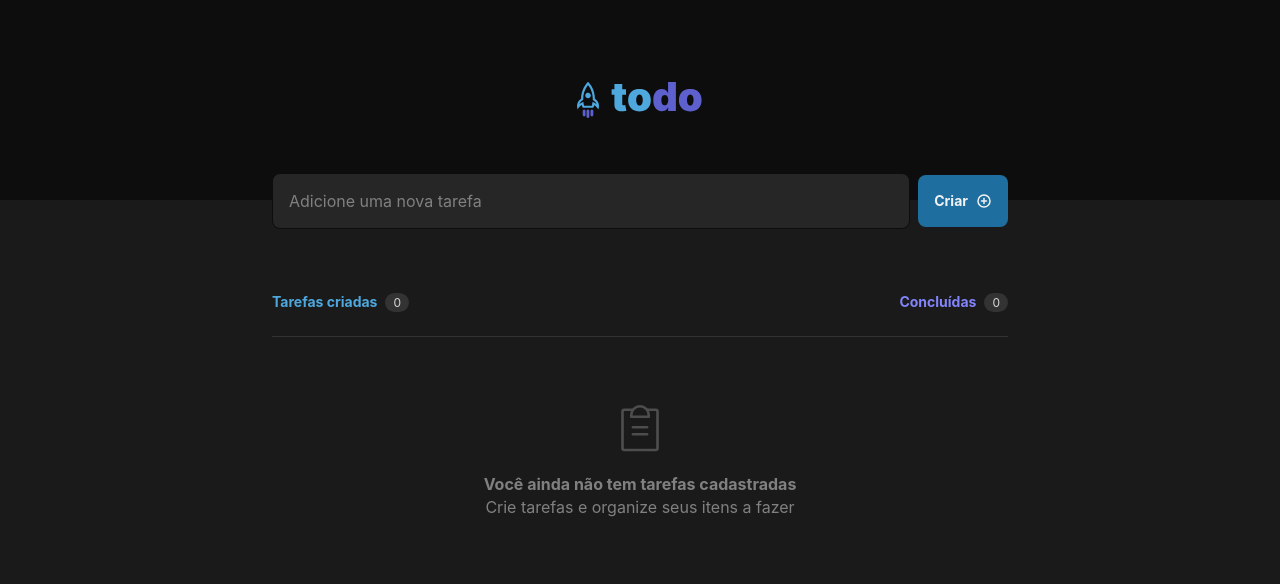
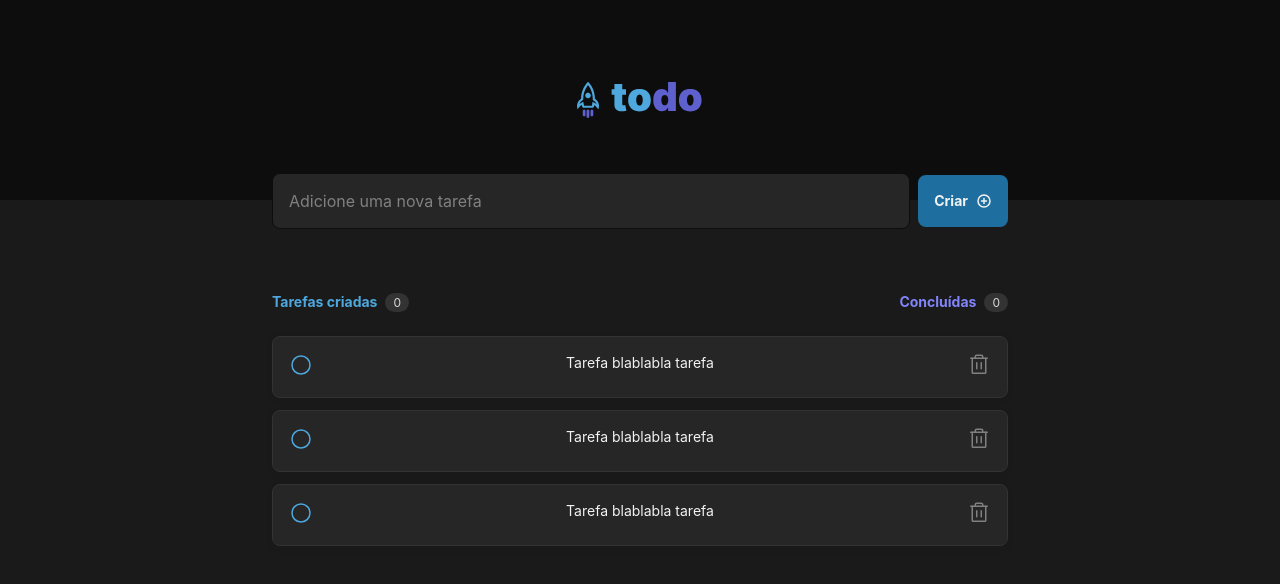
Before and after one commit to luarakerlen/todo-list-reactjs-ignite, a React (Vite) app: page / in a window 1280 px wide. Shown: the top 584 px of the page. Built offline with nearby package versions, Linux system fonts and the light colour scheme.

Commit message:
feat: create task card

```diff
--- /dev/null
+++ b/src/components/Task.module.css
@@ -0,0 +1,55 @@
+.container {
+	padding: 1rem;
+	margin-bottom: 0.75rem;
+
+	display: flex;
+	justify-content: space-between;
+	align-items: flex-start;
+
+	background-color: var(--gray-500);
+	border: 1px solid var(--gray-400);
+	border-radius: 8px;
+	box-shadow: 0px 2px 8px rgba(0, 0, 0, 0.06);
+
+	font-size: 0.875rem;
+	color: var(--gray-100);
+	line-height: 140%;
+}
+
+button {
+	background: transparent;
+	border: 0;
+}
+
+.buttonUnchecked {
+  cursor: pointer;
+  color: var(--blue);
+  transition: color 0.2s;
+}
+
+.buttonUnchecked:hover {
+  color: var(--blue-dark);
+}
+
+.buttonChecked {
+  cursor: pointer;
+  color: var(--purple-dark);
+  transition: color 0.2s;
+}
+
+.buttonChecked:hover {
+  color: var(--purple);
+}
+
+.buttonDelete {
+  cursor: pointer;
+  color: var(--gray-300);
+  transition: color 0.2s, background-color 0.2s;
+}
+
+.buttonDelete:hover {
+  color: var(--danger);
+  border-radius: 4px;
+
+  background-color: var(--gray-400);
+}
--- /dev/null
+++ b/src/components/Task.tsx
@@ -0,0 +1,39 @@
+import { CheckCircle, Circle, Trash } from 'phosphor-react';
+import { useState } from 'react';
+import styles from './Task.module.css';
+
+interface TaskProps {
+	id?: number;
+	done?: boolean;
+	description?: string;
+}
+
+export function Task({ id, done = false, description }: TaskProps) {
+	const [checked, setChecked] = useState(done);
+
+	function handleWithClick() {
+		setChecked(!checked);
+	}
+
+	const CheckedButton = (
+		<button className={styles.buttonChecked} onClick={handleWithClick}>
+			<CheckCircle size={24} />
+		</button>
+	);
+
+	const UnCheckedButton = (
+		<button className={styles.buttonUnchecked} onClick={handleWithClick}>
+			<Circle size={24} />
+		</button>
+	);
+
+	return (
+		<div className={styles.container}>
+			{checked ? CheckedButton : UnCheckedButton}
+			Tarefa blablabla tarefa
+			<button className={styles.buttonDelete}>
+				<Trash size={24} />
+			</button>
+		</div>
+	);
+}
--- a/src/components/TasksArea.tsx
+++ b/src/components/TasksArea.tsx
@@ -1,8 +1,9 @@
 import { EmptyArea } from './EmptyArea';
+import { Task } from './Task';
 import styles from './TasksArea.module.css';
 
 export function TasksArea() {
-	const hasSomeTask = false;
+	const hasSomeTask = true;
 
 	return (
 		<div className={styles.container}>
@@ -16,7 +17,17 @@ export function TasksArea() {
 					<span className={styles.numberOfTasks}>0</span>
 				</div>
 			</header>
-			<div>{hasSomeTask ? <div></div> : <EmptyArea />}</div>
+			<div>
+				{hasSomeTask ? (
+					<div>
+						<Task />
+						<Task />
+						<Task />
+					</div>
+				) : (
+					<EmptyArea />
+				)}
+			</div>
 		</div>
 	);
 }
--- a/src/global.css
+++ b/src/global.css
@@ -19,9 +19,9 @@
 }
 
 :focus {
-	outline: transparent;
-	border: 1px solid var(--purple-dark);
-	box-shadow:  0 0 0 1px var(--purple-dark);
+	/* outline: var(--purple-dark); */
+	/* border: 1px solid var(--purple-dark); */
+	/*box-shadow:  0 0 0 1px var(--purple-dark); */
 }
 
 * {
```
